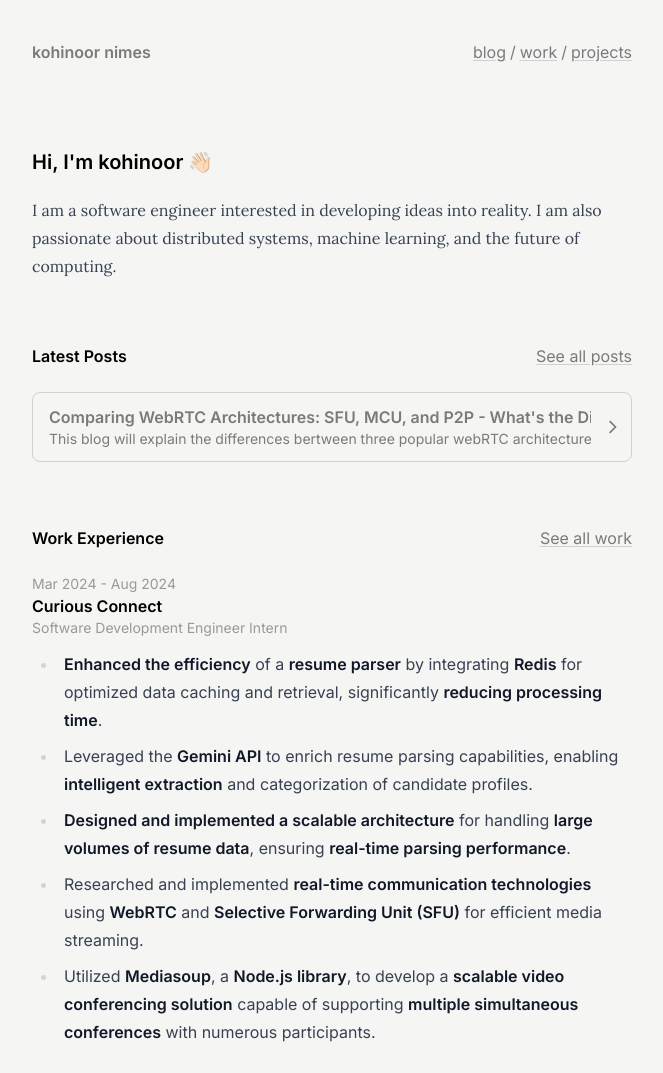
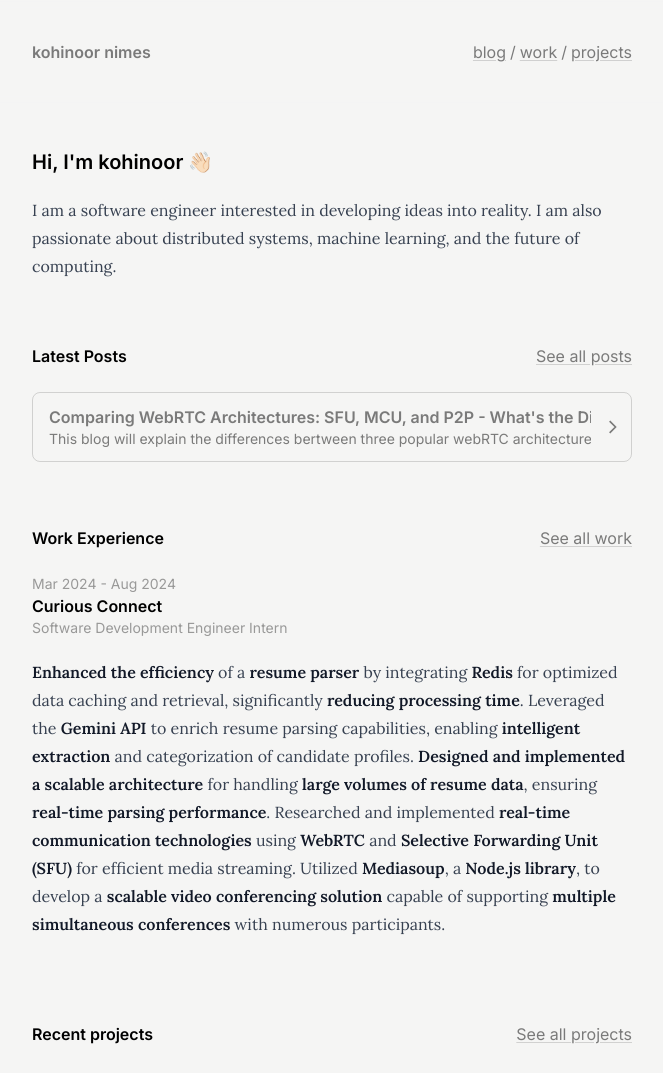
Before and after one commit to kohi9noor/portfolio-, an Astro site: page / in a window 1280 px wide. Shown: the top 1073 px of the page, without its empty margins (308-971 px from the left). Built offline with nearby package versions, Linux system fonts and the light colour scheme; Astro itself is replaced by a stand-in of ours; a web font is replaced by a local one.

Commit message:
fix: [work content]

```diff
--- a/src/content/work/curious.md
+++ b/src/content/work/curious.md
@@ -5,8 +5,8 @@ dateStart: "3/27/2024"
 dateEnd: "8/27/2024"
 ---
 
-- **Enhanced the efficiency** of a **resume parser** by integrating **Redis** for optimized data caching and retrieval, significantly **reducing processing time**.
-- Leveraged the **Gemini API** to enrich resume parsing capabilities, enabling **intelligent extraction** and categorization of candidate profiles.
-- **Designed and implemented a scalable architecture** for handling **large volumes of resume data**, ensuring **real-time parsing performance**.
-- Researched and implemented **real-time communication technologies** using **WebRTC** and **Selective Forwarding Unit (SFU)** for efficient media streaming.
-- Utilized **Mediasoup**, a **Node.js library**, to develop a **scalable video conferencing solution** capable of supporting **multiple simultaneous conferences** with numerous participants.
+**Enhanced the efficiency** of a **resume parser** by integrating **Redis** for optimized data caching and retrieval, significantly **reducing processing time**.
+Leveraged the **Gemini API** to enrich resume parsing capabilities, enabling **intelligent extraction** and categorization of candidate profiles.
+**Designed and implemented a scalable architecture** for handling **large volumes of resume data**, ensuring **real-time parsing performance**.
+Researched and implemented **real-time communication technologies** using **WebRTC** and **Selective Forwarding Unit (SFU)** for efficient media streaming.
+Utilized **Mediasoup**, a **Node.js library**, to develop a **scalable video conferencing solution** capable of supporting **multiple simultaneous conferences** with numerous participants.
```
